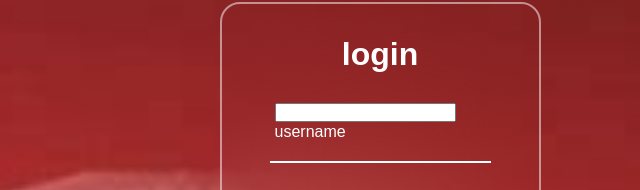
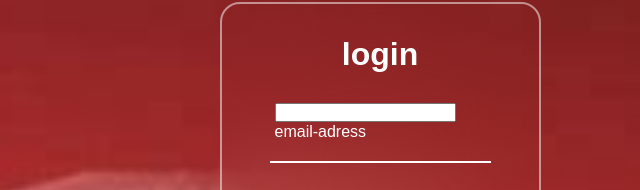
Before and after one commit to r0nd00/hmm, a plain HTML site: page index.html in a window 1280 px wide. Shown: the part 168-358 px from the top of the page, 260-900 px from the left. Drawn offline with Linux system fonts and the light colour scheme.

Commit message:
Update index.html
fixing some mistakes

```diff
--- a/index.html
+++ b/index.html
@@ -13,7 +13,7 @@
                 <div class="inputbox">
                     <ion-icon name="mail-outline"></ion-icon>
                     <input type="email"required>
-                    <label for="">username</label>
+                    <label for="">email-adress</label>
                 </div>
                 <div class="inputbox">
                     <ion-icon name="lock-closeed-outline"></ion-icon>
```
